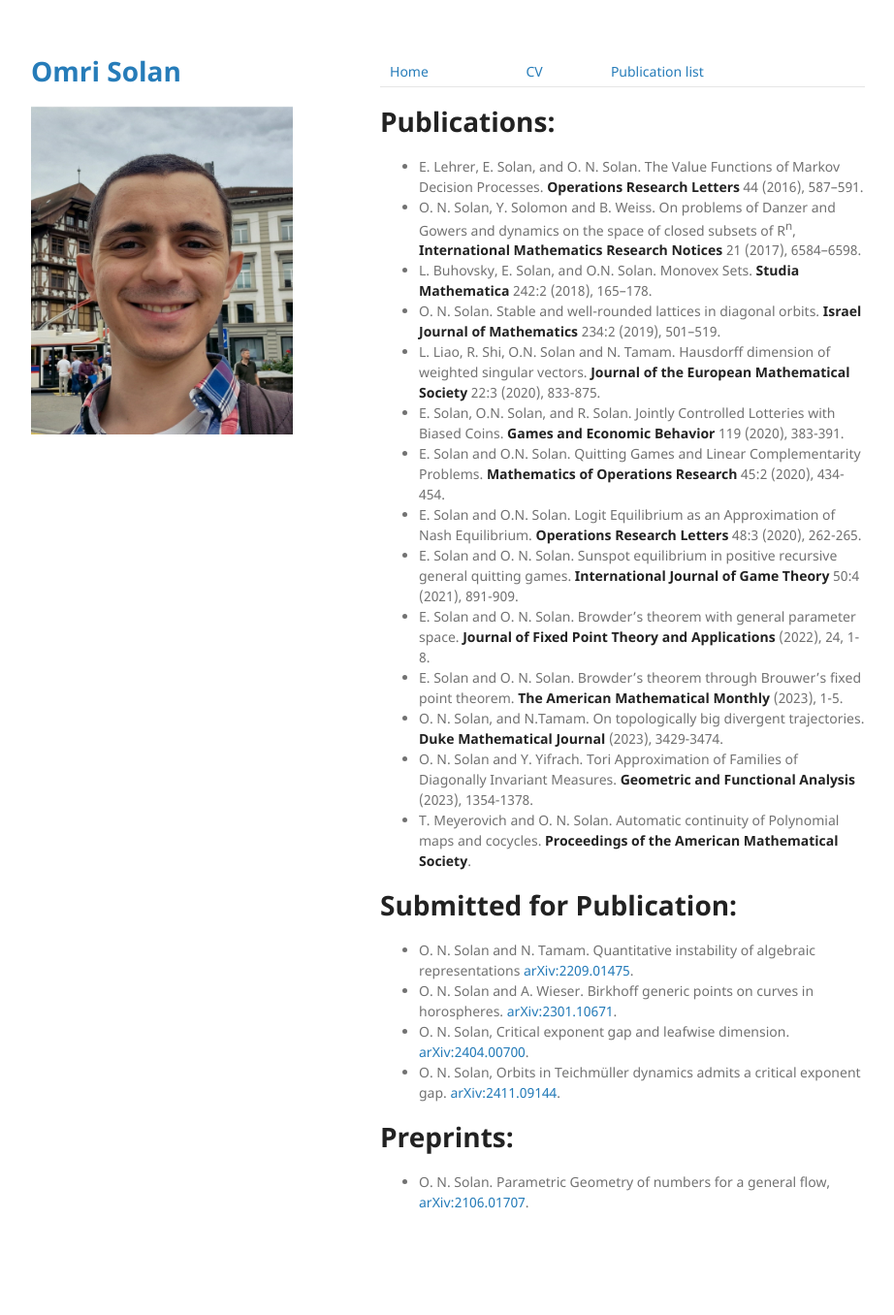
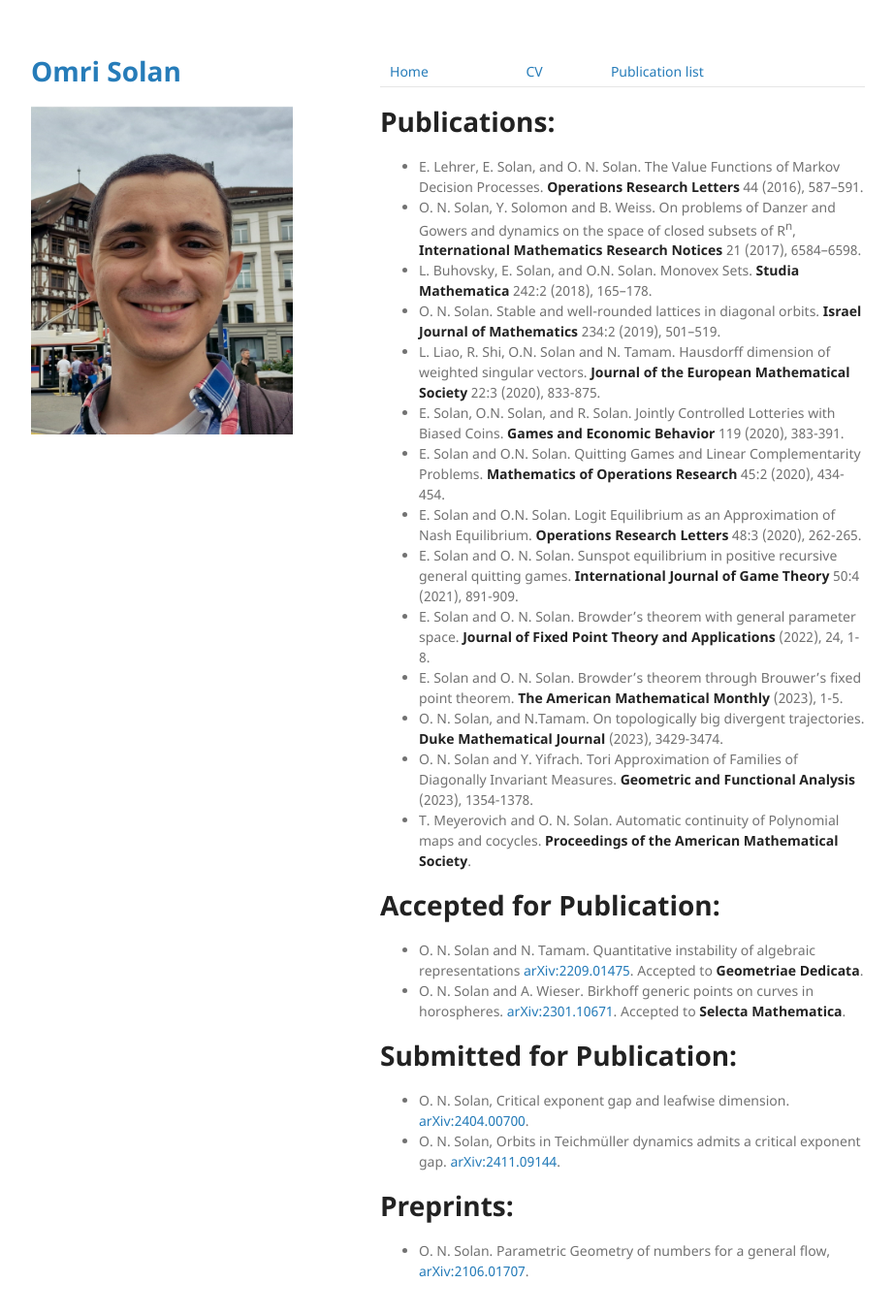
Before and after one commit to omriso/omriso.github.io, a Jekyll site: the page built from publications.md, in a window 1280 px wide and 1391 px high. Shown: the top 1356 px of the window at 97% size, without its empty margins (178-1100 px from the left). Built offline with Jekyll 4.4.1, drawn with Linux system fonts in a browser that asks for light colours; the repository's description, which GitHub fills in, is left out.

Commit message:
Two papers accepted

```diff
--- a/publications.md
+++ b/publications.md
@@ -21,10 +21,12 @@ layout: default
 * O. N. Solan and Y. Yifrach.  Tori Approximation of Families of Diagonally Invariant Measures. **Geometric and Functional Analysis** (2023), 1354-1378.
 * T. Meyerovich and O. N. Solan. Automatic continuity of Polynomial maps and cocycles. **Proceedings of the American Mathematical Society**.
 
+# Accepted for Publication:
+* O. N. Solan and N. Tamam. Quantitative instability of algebraic representations [arXiv:2209.01475](https://arxiv.org/abs/2209.01475).  Accepted to **Geometriae Dedicata**.
+* O. N. Solan and A. Wieser. Birkhoff generic points on curves in horospheres. [arXiv:2301.10671](https://arxiv.org/abs/2301.10671).  Accepted to **Selecta Mathematica**.
+
 # Submitted for Publication:
 
-* O. N. Solan and N. Tamam. Quantitative instability of algebraic representations [arXiv:2209.01475](https://arxiv.org/abs/2209.01475).
-* O. N. Solan and A. Wieser. Birkhoff generic points on curves in horospheres. [arXiv:2301.10671](https://arxiv.org/abs/2301.10671).
 * O. N. Solan, Critical exponent gap and leafwise dimension. [arXiv:2404.00700](https://arxiv.org/abs/2404.00700).
 * O. N. Solan, Orbits in Teichmüller dynamics admits a critical exponent gap. [arXiv:2411.09144](https://arxiv.org/abs/2411.09144).
 
```
